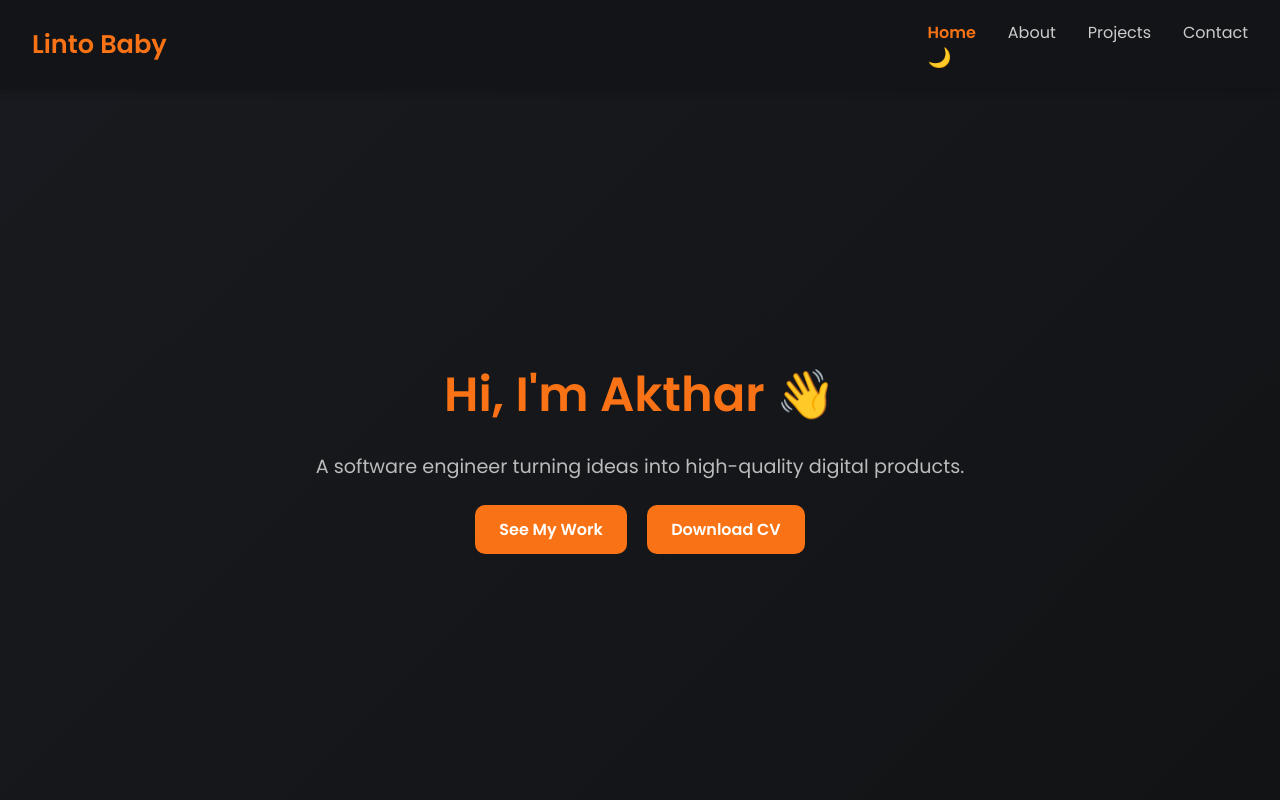
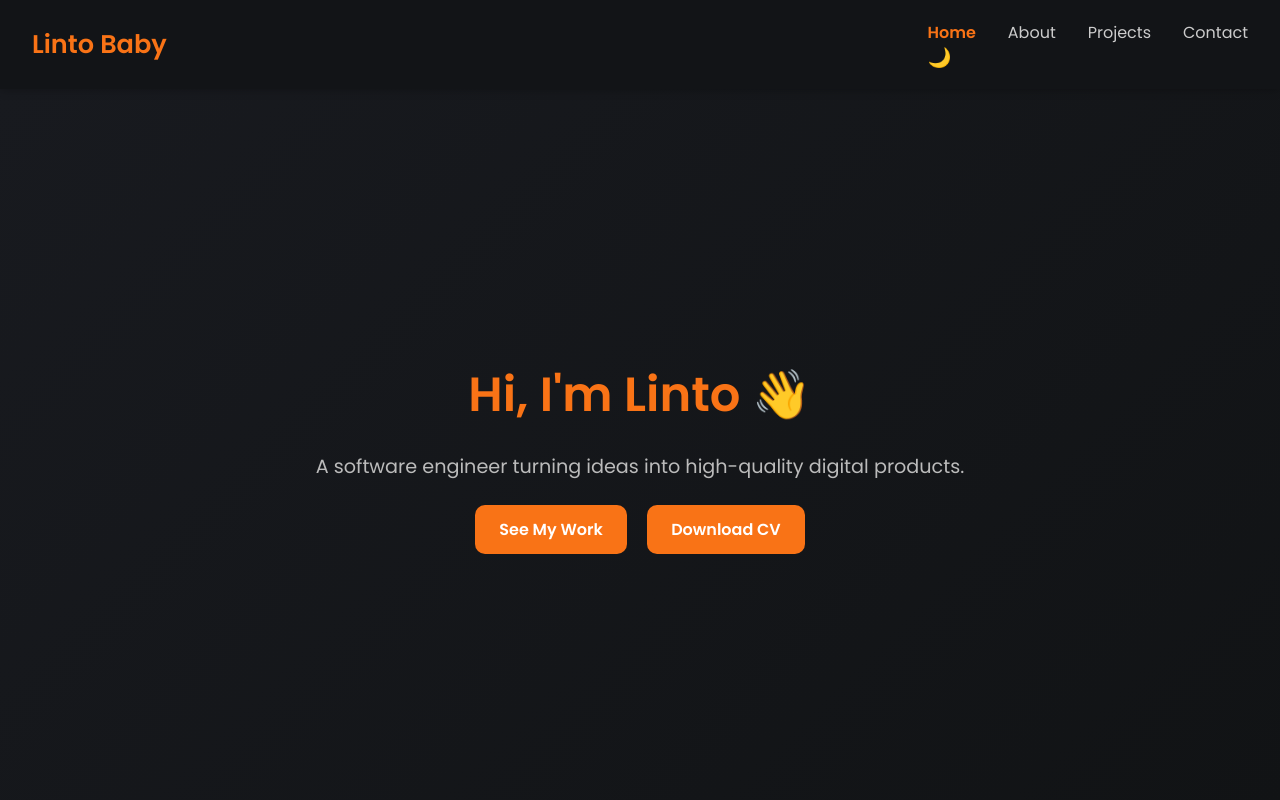
Before and after one commit to linto123/my-portfolio, a plain HTML site: page index.html in a window 1280 px wide. Shown: the top 800 px of the page. Drawn offline with nearby package versions, Linux system fonts and the light colour scheme.

Commit message:
Made changes to portfolio

```diff
--- a/index.html
+++ b/index.html
@@ -31,7 +31,7 @@
   <!-- Hero -->
   <section id="home" class="hero" data-aos="fade-up">
     <div class="hero-content">
-      <h1>Hi, I'm Akthar 👋</h1>
+      <h1>Hi, I'm Linto 👋</h1>
       <p>A software engineer turning ideas into high-quality digital products.</p>
       <a href="#projects" class="btn">See My Work</a>
       <a href="Akthar_CV.pdf" class="btn" download style="margin-left: 1rem;">Download CV</a>
```
